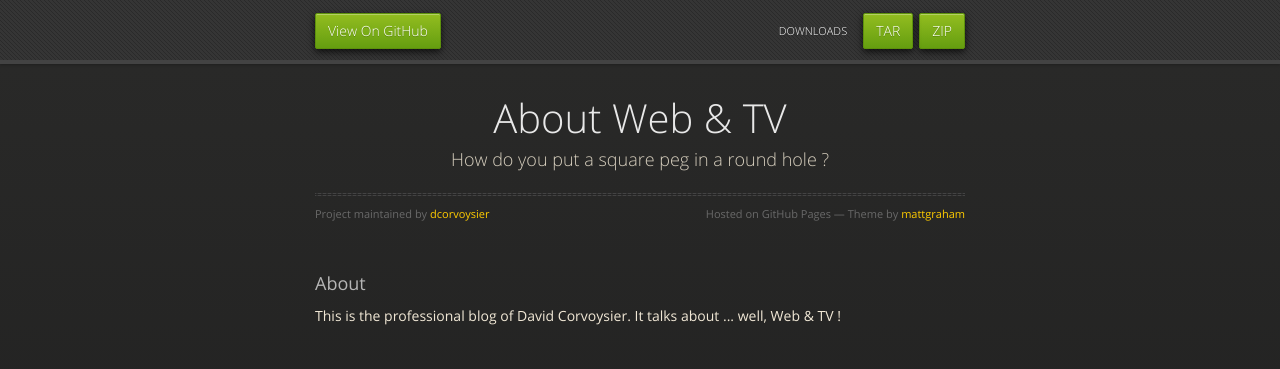
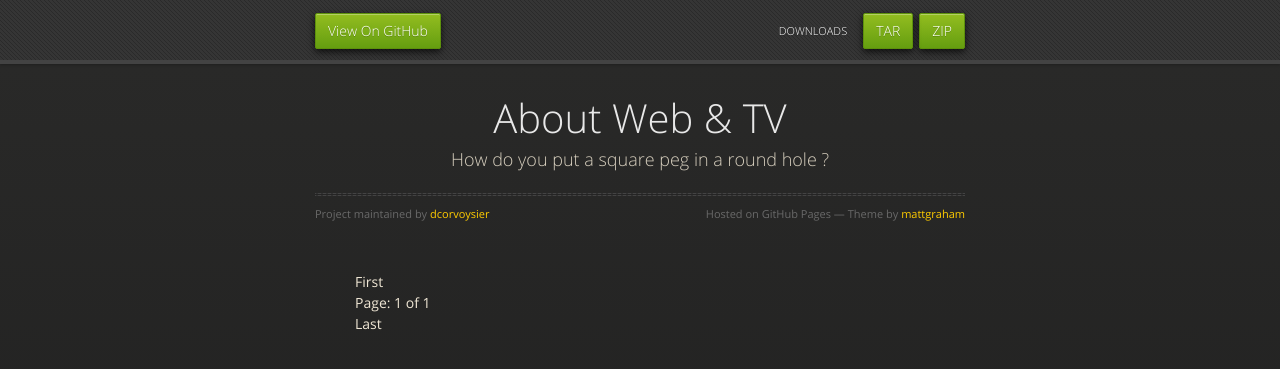
Before and after one commit to ppietrak/dcorvoysier.github.com, a Jekyll site: the page built from index.html, in a window 1280 px wide. Shown: the top 369 px of the page. Built offline with Jekyll 4.4.1, drawn with Linux system fonts in a browser that asks for light colours; nearby versions of some CDN libraries; the list of posts is cut into pages by our own code.

Commit message:
Modified index.html to list the blog posts

```diff
--- a/index.html
+++ b/index.html
@@ -1,60 +1,61 @@
-<!doctype html>
-<html>
-  <head>
-    <meta charset="utf-8">
-    <meta http-equiv="X-UA-Compatible" content="chrome=1">
-    <title>About Web &amp; TV by dcorvoysier</title>
-    <link rel="stylesheet" href="stylesheets/styles.css">
-    <link rel="stylesheet" href="stylesheets/pygment_trac.css">
-    <script src="https://ajax.googleapis.com/ajax/libs/jquery/1.7.1/jquery.min.js"></script>
-    <script src="javascripts/respond.js"></script>
-    <!--[if lt IE 9]>
-      <script src="//html5shiv.googlecode.com/svn/trunk/html5.js"></script>
-    <![endif]-->
-    <!--[if lt IE 8]>
-    <link rel="stylesheet" href="stylesheets/ie.css">
-    <![endif]-->
-    <meta name="viewport" content="width=device-width, initial-scale=1, user-scalable=no">
+---
+layout: page
+title: Home
+tags: []
+status: publish
+type: page
+published: true
+---
+<!-- No specific header for this page -->
+<!-- List of Posts -->
+{% for post in paginator.posts %}
+<article>
+    <header>
+      <h1><a href="{{ post.url }}" rel="bookmark">{{ post.title }}</a></h1>
+      <small><span>{{ post.date | date_to_string }}</span> by {{ post.author }}</small>
+    </header>
+    <section>
+      <p>{{ post.content | split:'<!--more-->' | first }}</p>
+      <p><a href="{{ post.url }}">(more…)</a></p>
+    </section>
+    <footer>
+      <span>Categories:
+        {% for cat in post.categories %}
+        <a href="/categories.html#{{ cat }}" rel="tag">{{ cat }}</a>
+        {% endfor %}
+      </span>
+      <span>Tags:
+        {% for tag in post.tags %}
+        <a href="/tags.html#{{ tag }}" rel="tag">{{ tag }}</a>
+        {% endfor %}
+      </span>
+    </footer>
+</article>
+{% endfor %}
 
-  </head>
-  <body>
-      <div id="header">
-        <nav>
-          <li class="fork"><a href="https://github.com/dcorvoysier/dcorvoysier">View On GitHub</a></li>
-          <li class="downloads"><a href="https://github.com/dcorvoysier/dcorvoysier/zipball/master">ZIP</a></li>
-          <li class="downloads"><a href="https://github.com/dcorvoysier/dcorvoysier/tarball/master">TAR</a></li>
-          <li class="title">DOWNLOADS</li>
-        </nav>
-      </div><!-- end header -->
-
-    <div class="wrapper">
-
-      <section>
-        <div id="title">
-          <h1>About Web &amp; TV</h1>
-          <p>How do you put a square peg in a round hole ?</p>
-          <hr>
-          <span class="credits left">Project maintained by <a href="https://github.com/dcorvoysier">dcorvoysier</a></span>
-          <span class="credits right">Hosted on GitHub Pages &mdash; Theme by <a href="http://twitter.com/#!/michigangraham">mattgraham</a></span>
-        </div>
-
-        <h3>About</h3>
-
-<p>This is the professional blog of David Corvoysier. It talks about ... well, Web &amp; TV !</p>
-      </section>
-
-    </div>
-    <!--[if !IE]><script>fixScale(document);</script><![endif]-->
-              <script type="text/javascript">
-            var gaJsHost = (("https:" == document.location.protocol) ? "https://ssl." : "http://www.");
-            document.write(unescape("%3Cscript src='" + gaJsHost + "google-analytics.com/ga.js' type='text/javascript'%3E%3C/script%3E"));
-          </script>
-          <script type="text/javascript">
-            try {
-              var pageTracker = _gat._getTracker("UA-38442706-2");
-            pageTracker._trackPageview();
-            } catch(err) {}
-          </script>
-
-  </body>
-</html>
+<!-- Pagination links -->
+<nav>
+  <ul id="pagination">
+    <li class="previous">
+    {% if paginator.previous_page %}
+        {% if paginator.previous_page == 1 %}
+        <a href="/">Previous</a>
+        {% else %}
+        <a href="/page{{paginator.previous_page}}">Previous</a>
+        {% endif %}
+    {% else %}
+        <span>First</span>
+    {% endif %}
+    </li>
+    <li class="page_number">
+      <span>Page: {{paginator.page}} of {{paginator.total_pages}}</span>
+    </li>
+    <li class="next">
+    {% if paginator.next_page %}
+      <a href="/page{{paginator.next_page}}" class="next">Next</a>
+    {% else %}
+        <span>Last</span>
+    {% endif %}
+    </li>
+  </ul>
+</nav>
```
